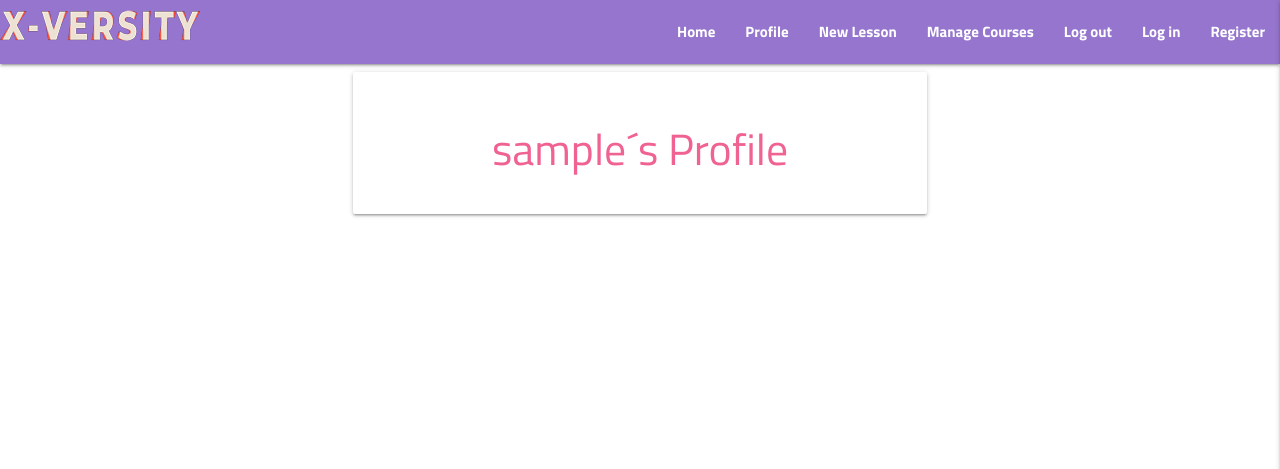
After one commit to Code-Institute-Submissions/DADEVFA-x-versity, a Flask app: page /profile/1 in a window 1280 px wide. The commit adds this page. Shown: the top 469 px of the page. Run offline with Flask 2, Linux system fonts and the light colour scheme; the visitor is signed in with stand-in values (Sample User, id 1); a database or web service that is not in the repository returns one stand-in record (values such as "Sample title"); some libraries are stand-ins or nearby versions.

Commit message:
Add Session User Profile

```diff
--- a/app.py
+++ b/app.py
@@ -25,6 +25,18 @@ def get_lessons():
     return render_template("lessons.html", lessons=lessons)
 
 
+@app.route("/profile/<username>", methods=["GET", "POST"])
+def profile(username):
+    # grab the session user's username from db
+    username = mongo.db.users.find_one(
+        {"username": session["user"]})["username"]
+
+    if session["user"]:
+        return render_template("profile.html", username=username)
+
+    return redirect(url_for("login"))
+
+
 @app.route("/register", methods=["GET", "POST"])
 def register():
     if request.method == "POST":
@@ -45,8 +57,10 @@ def register():
         mongo.db.users.insert_one(register)
 
         # Store user in session cookies
-        session["user"] = request.form.get("email")
+        session["user"] = request.form.get("username").lower()
         flash("Registration Successful!")
+        return redirect(url_for("profile", username=session["user"]))
+
     return render_template("register.html")
 
 
@@ -61,10 +75,11 @@ def login():
             # ensure hashed password matches user input
             if check_password_hash(
                     existing_user["password"], request.form.get("password")):
-                session["user"] = request.form.get("email")
-                flash("Welcome back")
-                return redirect(url_for(
-                    "login", email=session["user"]))
+                session["user"] = existing_user["username"]
+                username = session["user"]
+                flash("Welcome, {}".format(username))
+                return render_template("profile.html", username=username)
+
             else:
                 # invalid password match
                 flash("Incorrect Username and/or Password")
--- a/templates/base.html
+++ b/templates/base.html
@@ -32,7 +32,7 @@
                 <a href="#" data-target="mobile-demo" class="sidenav-trigger right"><i class="fas fa-bars"></i></a>
                 <ul class="right hide-on-med-and-down">
                     <li><a href="{{ url_for('get_lessons') }}">Home</a></li>
-                    <li><a href="#">Profile</a></li>
+                    <li><a href="{{ url_for('profile', username=session['user']) }}">Profile</a></li>
                     <li><a href="#">New Lesson</a></li>
                     <li><a href="#">Manage Courses</a></li>
                     <li><a href="#">Log out</a></li>
@@ -47,7 +47,7 @@
                 <img src="{{ url_for('static', filename='logo.png') }}" alt="Logo for X-Versity">
             </a>
             <li><a href="{{ url_for('get_lessons') }}">Home</a></li>
-            <li><a href="#">Profile</a></li>
+            <li><a href="{{ url_for('profile', username=session['user']) }}">Profile</a></li>
             <li><a href="#">New Lesson</a></li>
             <li><a href="#">Manage Courses</a></li>
             <li><a href="#">Log out</a></li>
--- /dev/null
+++ b/templates/profile.html
@@ -0,0 +1,15 @@
+{% extends "base.html" %}
+{% block content %}
+
+
+    <div class="row">
+        <div class="col s12 m8 offset-m2" >
+            <div class="card-panel">
+                <h3 class="center-align pink-text text-lighten-2">
+                    {{ username }}´s Profile
+                </h3>
+            </div>
+        </div>
+    </div>
+
+{% endblock %}
```
